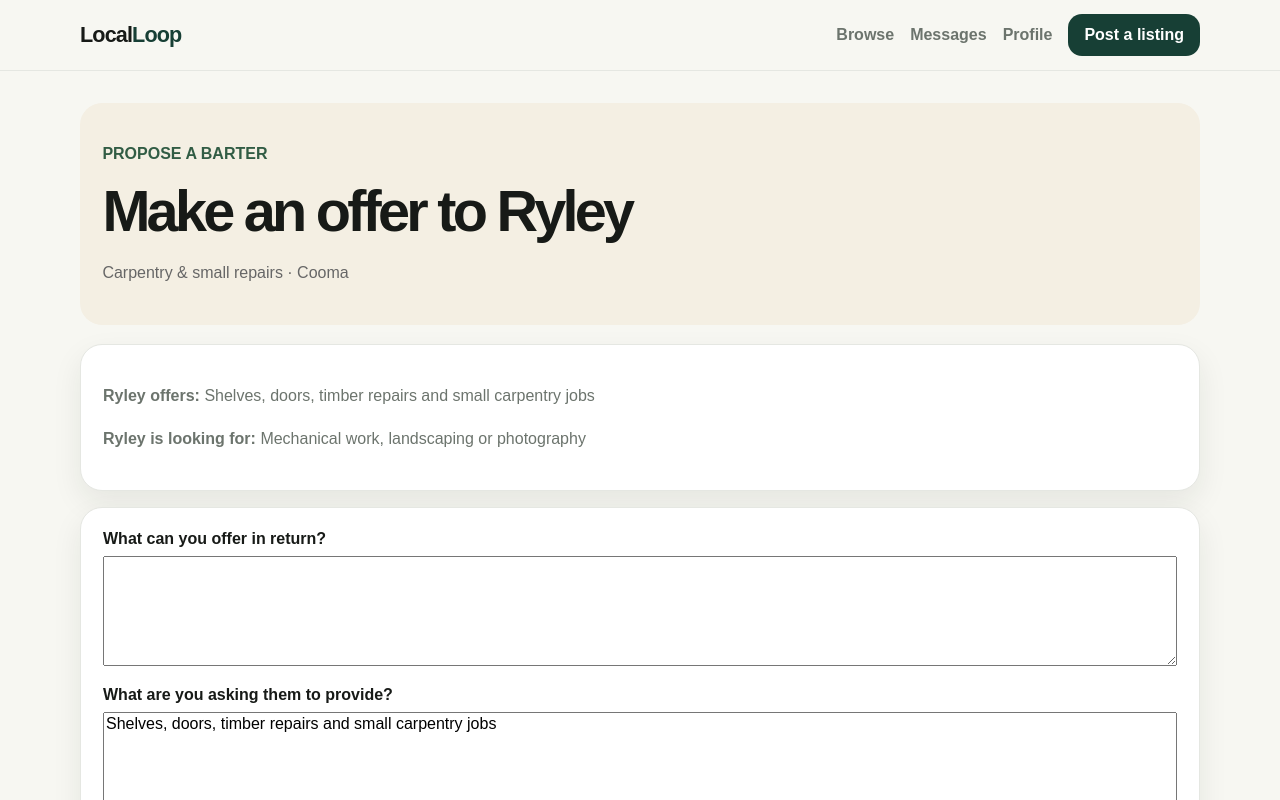
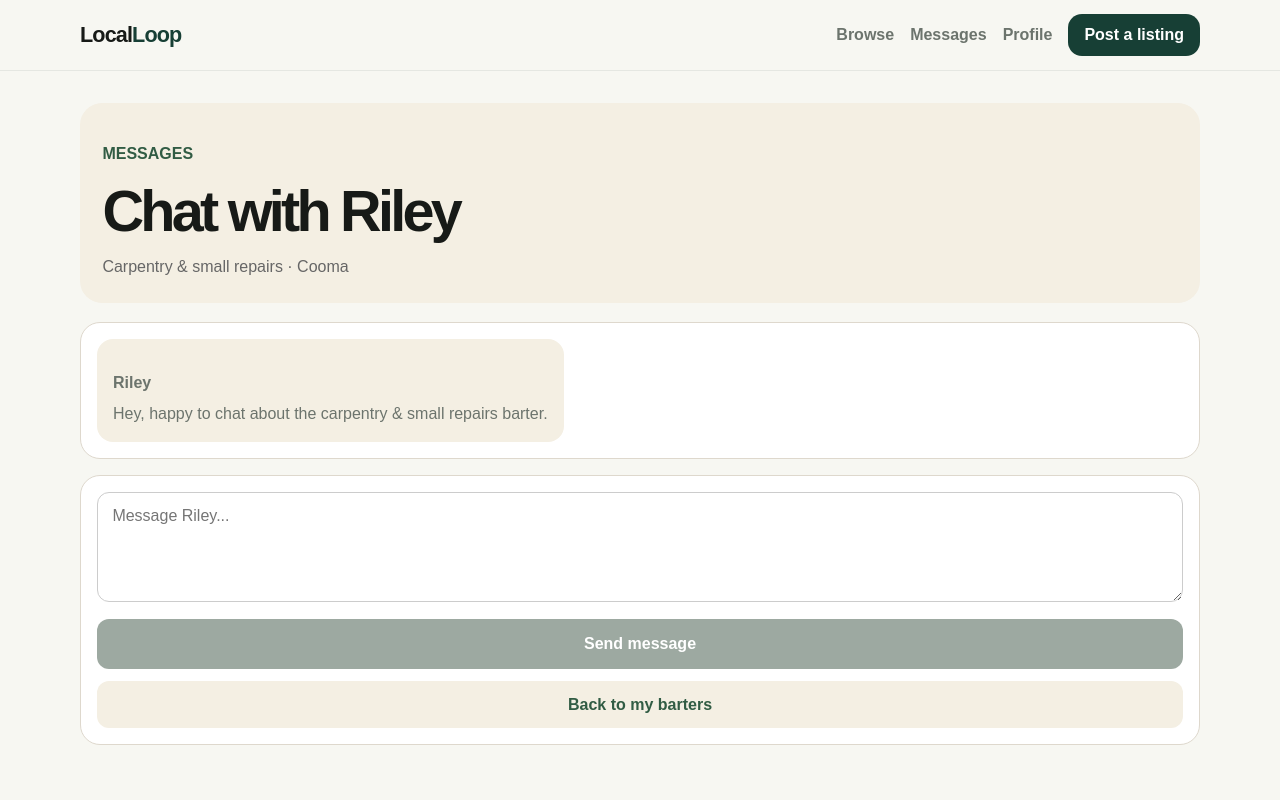
Before and after one commit to ryleycampbell93/LocalLoop, a Next.js app: page /messages in a window 1280 px wide. Shown: the top 800 px of the page. Built offline with nearby package versions, Linux system fonts and the light colour scheme.

Commit message:
Add barter messaging

```diff
--- a/app/messages/page.tsx
+++ b/app/messages/page.tsx
@@ -7,24 +7,18 @@ import { useSearchParams } from "next/navigation";
 const listings = {
   "carpentry-cooma": {
     title: "Carpentry & small repairs",
-    person: "Ryley",
+    person: "Riley",
     town: "Cooma",
-    offers: "Shelves, doors, timber repairs and small carpentry jobs",
-    wants: "Mechanical work, landscaping or photography",
   },
   "gardening-jindabyne": {
     title: "Gardening & yard help",
     person: "Sarah",
     town: "Jindabyne",
-    offers: "Garden cleanups, mowing and basic yard maintenance",
-    wants: "Website help, bookkeeping or moving assistance",
   },
   "tech-berridale": {
     title: "Computer & website help",
     person: "James",
     town: "Berridale",
-    offers: "Basic websites, computer setup and troubleshooting",
-    wants: "Painting, gardening or handyman help",
   },
 };
 
@@ -39,11 +33,29 @@ function MessagesContent() {
     );
   }, [listingId]);
 
-  const [yourOffer, setYourOffer] = useState("");
-  const [theirWork, setTheirWork] = useState(listing.offers);
-  const [when, setWhen] = useState("");
-  const [notes, setNotes] = useState("");
-  const [submitted, setSubmitted] = useState(false);
+  const [message, setMessage] = useState("");
+  const [messages, setMessages] = useState([
+    {
+      from: listing.person,
+      text: `Hey, happy to chat about the ${listing.title.toLowerCase()} barter.`,
+    },
+  ]);
+
+  function sendMessage() {
+    const text = message.trim();
+
+    if (!text) return;
+
+    setMessages((current) => [
+      ...current,
+      {
+        from: "You",
+        text,
+      },
+    ]);
+
+    setMessage("");
+  }
 
   return (
     <main className="container" style={{ padding: "2rem 0 4rem" }}>
@@ -55,82 +67,133 @@ function MessagesContent() {
           marginBottom: "1.2rem",
         }}
       >
-        <p style={{ fontWeight: 800, color: "#315c44" }}>
-          PROPOSE A BARTER
+        <p
+          style={{
+            fontWeight: 800,
+            color: "#315c44",
+            marginBottom: "0.4rem",
+          }}
+        >
+          MESSAGES
         </p>
 
-        <h1 style={{ fontSize: "clamp(2rem, 8vw, 3.6rem)" }}>
-          Make an offer to {listing.person}
+        <h1
+          style={{
+            fontSize: "clamp(2rem, 8vw, 3.6rem)",
+            marginBottom: "0.6rem",
+          }}
+        >
+          Chat with {listing.person}
         </h1>
 
-        <p style={{ color: "#666" }}>
+        <p style={{ color: "#666", marginBottom: 0 }}>
           {listing.title} · {listing.town}
         </p>
       </section>
 
-      <section className="card" style={{ marginBottom: "1rem" }}>
-        <p>
-          <strong>{listing.person} offers:</strong> {listing.offers}
-        </p>
-        <p>
-          <strong>{listing.person} is looking for:</strong> {listing.wants}
-        </p>
+      <section
+        style={{
+          background: "#fff",
+          border: "1px solid #ded8cd",
+          borderRadius: 20,
+          padding: "1rem",
+          marginBottom: "1rem",
+          display: "grid",
+          gap: "0.8rem",
+        }}
+      >
+        {messages.map((item, index) => {
+          const isYou = item.from === "You";
+
+          return (
+            <div
+              key={`${item.from}-${index}`}
+              style={{
+                display: "flex",
+                justifyContent: isYou ? "flex-end" : "flex-start",
+              }}
+            >
+              <div
+                style={{
+                  maxWidth: "85%",
+                  background: isYou ? "#315c44" : "#f4efe3",
+                  color: isYou ? "#fff" : "#222",
+                  borderRadius: 16,
+                  padding: "0.9rem 1rem",
+                }}
+              >
+                <p
+                  style={{
+                    fontWeight: 800,
+                    marginBottom: "0.3rem",
+                  }}
+                >
+                  {item.from}
+                </p>
+
+                <p style={{ margin: 0 }}>{item.text}</p>
+              </div>
+            </div>
+          );
+        })}
       </section>
 
-      <section className="card" style={{ display: "grid", gap: "1rem" }}>
-        <label>
-          <strong>What can you offer in return?</strong>
-          <textarea
-            value={yourOffer}
-            onChange={(e) => setYourOffer(e.target.value)}
-            style={{ width: "100%", minHeight: 110, marginTop: 8 }}
-          />
-        </label>
+      <section
+        style={{
+          background: "#fff",
+          border: "1px solid #ded8cd",
+          borderRadius: 20,
+          padding: "1rem",
+        }}
+      >
+        <textarea
+          value={message}
+          onChange={(e) => setMessage(e.target.value)}
+          placeholder={`Message ${listing.person}...`}
+          style={{
+            width: "100%",
+            minHeight: 110,
+            padding: "0.9rem",
+            borderRadius: 12,
+            border: "1px solid #ccc",
+            fontSize: "1rem",
+            marginBottom: "0.8rem",
+          }}
+        />
 
-        <label>
-          <strong>What are you asking them to provide?</strong>
-          <textarea
-            value={theirWork}
-            onChange={(e) => setTheirWork(e.target.value)}
-            style={{ width: "100%", minHeight: 100, marginTop: 8 }}
-          />
-        </label>
+        <button
+          onClick={sendMessage}
+          disabled={!message.trim()}
+          style={{
+            width: "100%",
+            border: 0,
+            background: message.trim() ? "#315c44" : "#9da9a1",
+            color: "#fff",
+            padding: "1rem",
+            borderRadius: 12,
+            fontWeight: 800,
+            fontSize: "1rem",
+            marginBottom: "0.8rem",
+          }}
+        >
+          Send message
+        </button>
 
-        <label>
-          <strong>When?</strong>
-          <input
-            value={when}
-            onChange={(e) => setWhen(e.target.value)}
-            style={{ width: "100%", marginTop: 8 }}
-          />
-        </label>
-
-        <label>
-          <strong>Anything else to agree on?</strong>
-          <textarea
-            value={notes}
-            onChange={(e) => setNotes(e.target.value)}
-            style={{ width: "100%", minHeight: 100, marginTop: 8 }}
-          />
-        </label>
-
-        {!submitted ? (
-          <button
-            className="btn"
-            onClick={() => setSubmitted(true)}
-            disabled={!yourOffer.trim()}
-          >
-            Send barter proposal
-          </button>
-        ) : (
-          <div>
-            <h3>Proposal sent</h3>
-            <p>Your proposed exchange is ready for a written agreement.</p>
-            <Link className="btn" href="/agreement">
-              Create barter agreement
-            </Link>
-          </div>
-        )}
+        <Link
+          href="/barters"
+          style={{
+            display: "block",
+            textAlign: "center",
+            background: "#f4efe3",
+            color: "#315c44",
+            padding: "0.9rem",
+            borderRadius: 12,
+            textDecoration: "none",
+            fontWeight: 800,
+          }}
+        >
+          Back to my barters
+        </Link>
       </section>
     </main>
   );
@@ -138,7 +201,13 @@ function MessagesContent() {
 
 export default function MessagesPage() {
   return (
-    <Suspense fallback={<main className="container">Loading...</main>}>
+    <Suspense
+      fallback={
+        <main className="container" style={{ padding: "2rem 0" }}>
+          Loading messages...
+        </main>
+      }
+    >
       <MessagesContent />
     </Suspense>
   );
```
